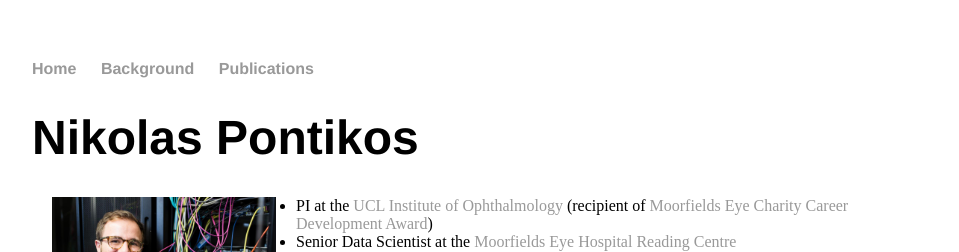
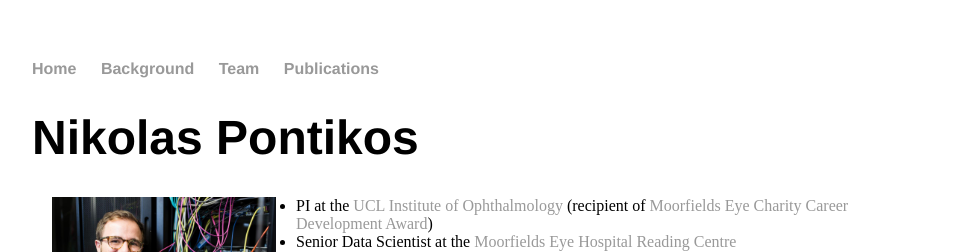
Before and after one commit to pontikos/pontikos.github.io, a Jekyll site: the page built from index.html, in a window 1280 px wide. Shown: the top 252 px of the page, without its empty margins (160-1119 px from the left). Built offline with Jekyll 4.4.1, drawn with Linux system fonts in a browser that asks for light colours; comment, search, counter and statistics services are not loaded.

Commit message:
Update default.html

```diff
--- a/_layouts/default.html
+++ b/_layouts/default.html
@@ -30,6 +30,7 @@
 <li><a href="/">Home</a></li>
 <li><a href="/Background">Background</a></li>
 <!-- <li><a href="/Research">Research</a></li> -->
+<li><a href="/Team">Team</a></li>
 <!-- <li><a href="/Software">Software</a></li> -->
 <li><a href="/Publications">Publications</a></li>
 <!-- <li><a href="/Blogs">Blogs</a></li> -->
```
